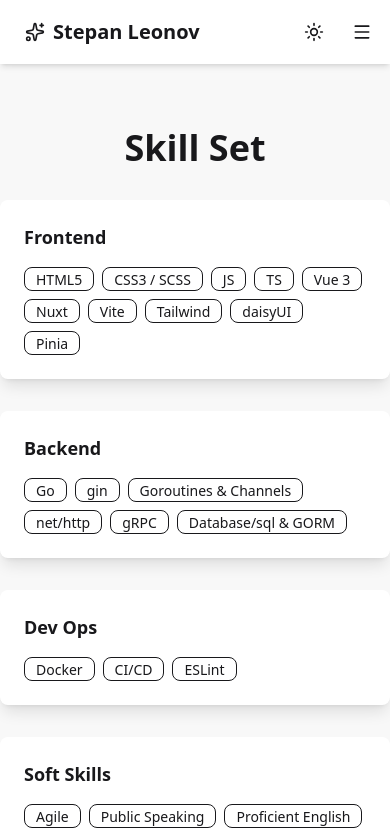
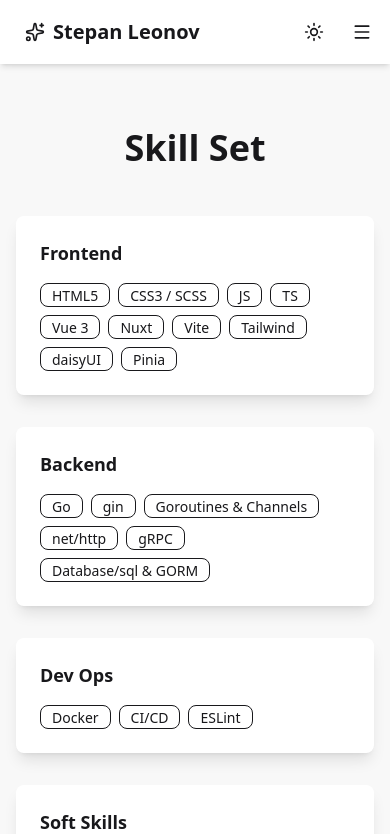
Before and after one commit to locturui/cv-website, a Nuxt app: page /skills in a window 390 px wide. Shown: the top 834 px of the page. Built offline with nearby package versions, Linux system fonts and the light colour scheme.

Commit message:
style fixes on skills page

```diff
--- a/pages/skills.vue
+++ b/pages/skills.vue
@@ -2,7 +2,7 @@
   <section class="max-w-5xl mx-auto py-16" data-aos="fade-up">
     <h2 class="text-4xl font-bold mb-8 text-center">Skill Set</h2>
 
-    <div class="grid gap-8 md:grid-cols-2">
+    <div class="grid gap-8 md:grid-cols-2 p-4 lg:p-0">
       <SkillCard
         v-for="group in groups"
         :key="group.title"
```
